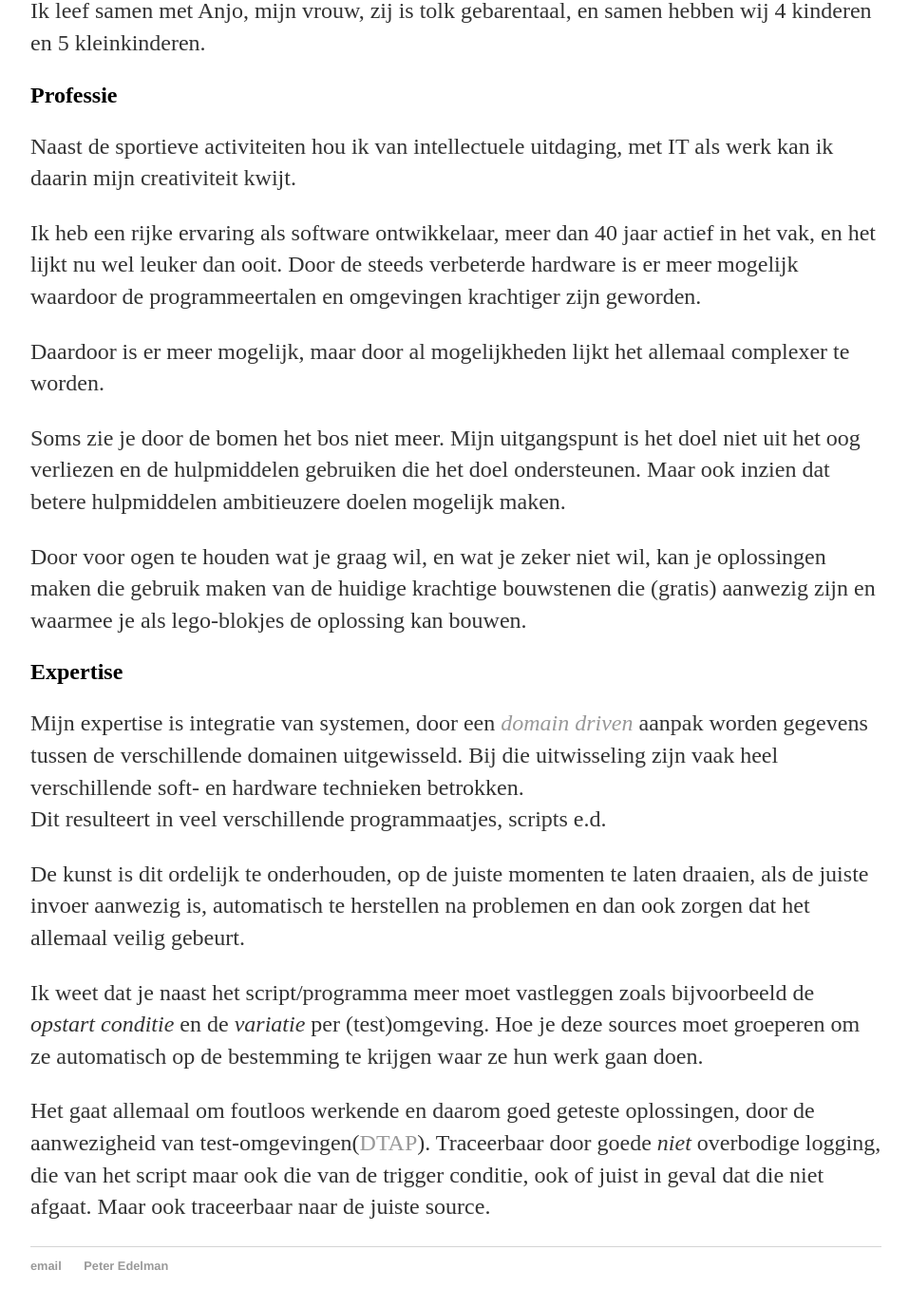
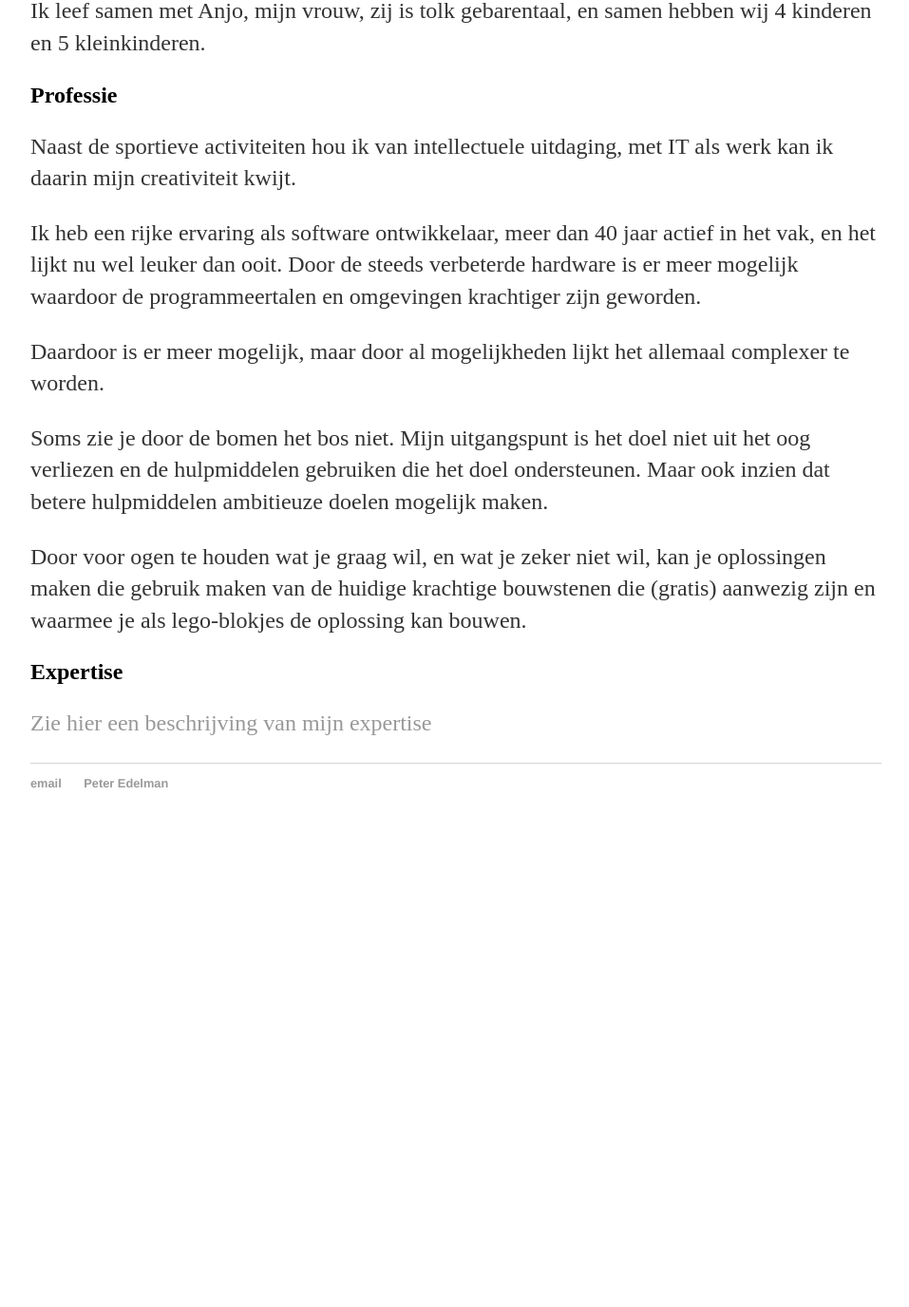
Before and after one commit to paedelm/paedelm.github.io, a Jekyll site: the page built from about/index.md, in a window 1280 px wide and 1400 px high, scrolled down 560 px. Shown: the top 1376 px of the window at 95% size, without its empty margins (160-1117 px from the left). Built offline with Jekyll 4.4.1, drawn with Linux system fonts in a browser that asks for light colours; after the commit the page ends 1452 px from its top, so only the background shows below that.

Commit message:
iets andere opbouw van about

```diff
--- a/about/index.md
+++ b/about/index.md
@@ -22,17 +22,9 @@ title: Over mij
 
   Daardoor is er meer mogelijk, maar door al mogelijkheden lijkt het allemaal complexer te worden.
 
-  Soms zie je door de bomen het bos niet meer. Mijn uitgangspunt is het doel niet uit het oog verliezen en de hulpmiddelen gebruiken die het doel ondersteunen. Maar ook inzien dat betere hulpmiddelen ambitieuzere doelen mogelijk maken.
+  Soms zie je door de bomen het bos niet. Mijn uitgangspunt is het doel niet uit het oog verliezen en de hulpmiddelen gebruiken die het doel ondersteunen. Maar ook inzien dat betere hulpmiddelen ambitieuze doelen mogelijk maken.
 
   Door voor ogen te houden wat je graag wil, en wat je zeker niet wil, kan je oplossingen maken die gebruik maken van de huidige krachtige bouwstenen die (gratis) aanwezig zijn en waarmee je als lego-blokjes de oplossing kan bouwen.
 
 ## Expertise
-
-  Mijn expertise is integratie van systemen, door een [_domain driven_](https://en.wikipedia.org/wiki/Domain-driven_design) aanpak worden gegevens tussen de verschillende domainen uitgewisseld. Bij die uitwisseling zijn vaak heel verschillende soft- en hardware technieken betrokken.
-  Dit resulteert in veel verschillende programmaatjes, scripts e.d.
-
-  De kunst is dit ordelijk te onderhouden, op de juiste momenten te laten draaien, als de juiste invoer aanwezig is, automatisch te herstellen na problemen en dan ook zorgen dat het allemaal veilig gebeurt.
-
-  Ik weet dat je naast het script/programma meer moet vastleggen zoals bijvoorbeeld de _opstart conditie_ en de _variatie_ per (test)omgeving.  Hoe je deze sources moet groeperen om ze automatisch op de bestemming te krijgen waar ze hun werk gaan doen.
-
-  Het gaat allemaal om foutloos werkende en daarom goed geteste oplossingen, door de aanwezigheid van test-omgevingen([DTAP](https://en.wikipedia.org/wiki/Development,_testing,_acceptance_and_production)). Traceerbaar door goede _niet_ overbodige logging, die van het script maar ook die van de trigger conditie, ook of juist in geval dat die niet afgaat. Maar ook traceerbaar naar de juiste source.
+  [Zie hier een beschrijving van mijn expertise](/expertise)
```
Also changed, not shown: expertise/index.md (added, +29 -0 lines), index.md (+1 -1 lines).
